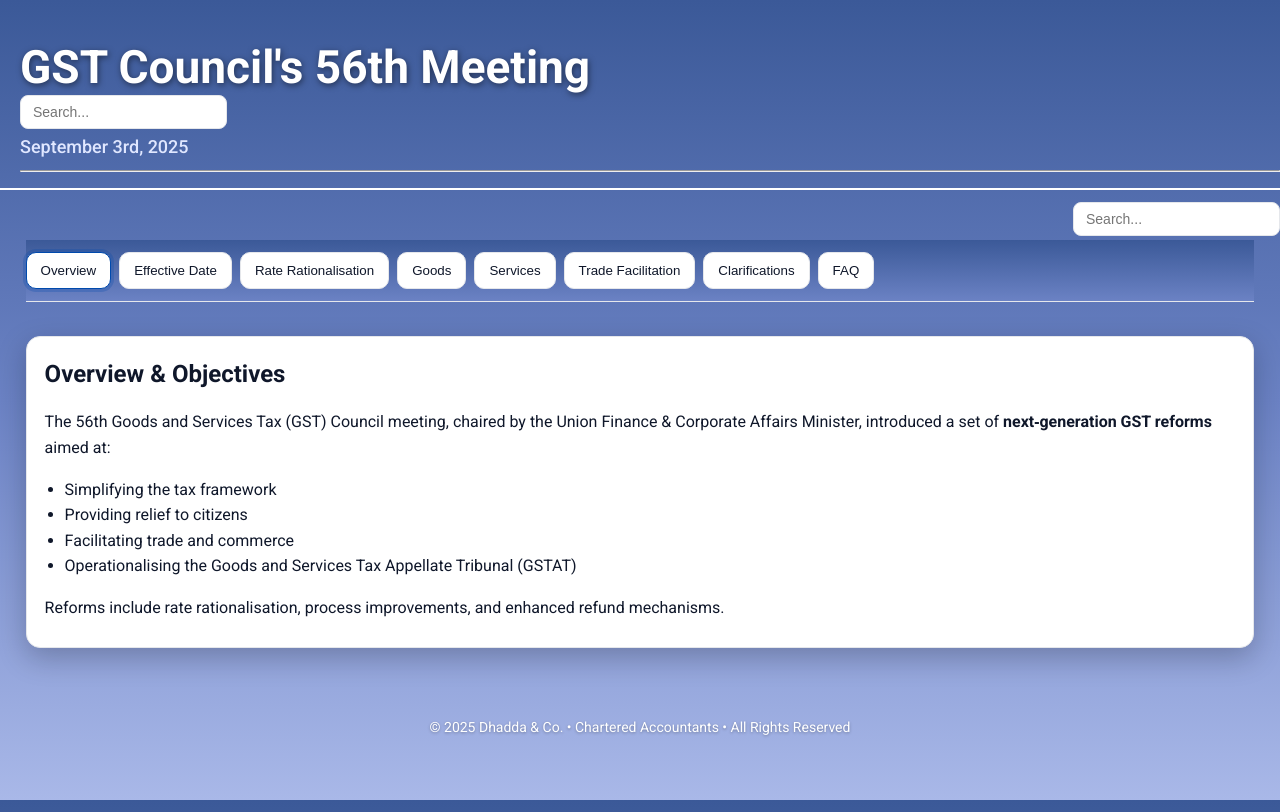
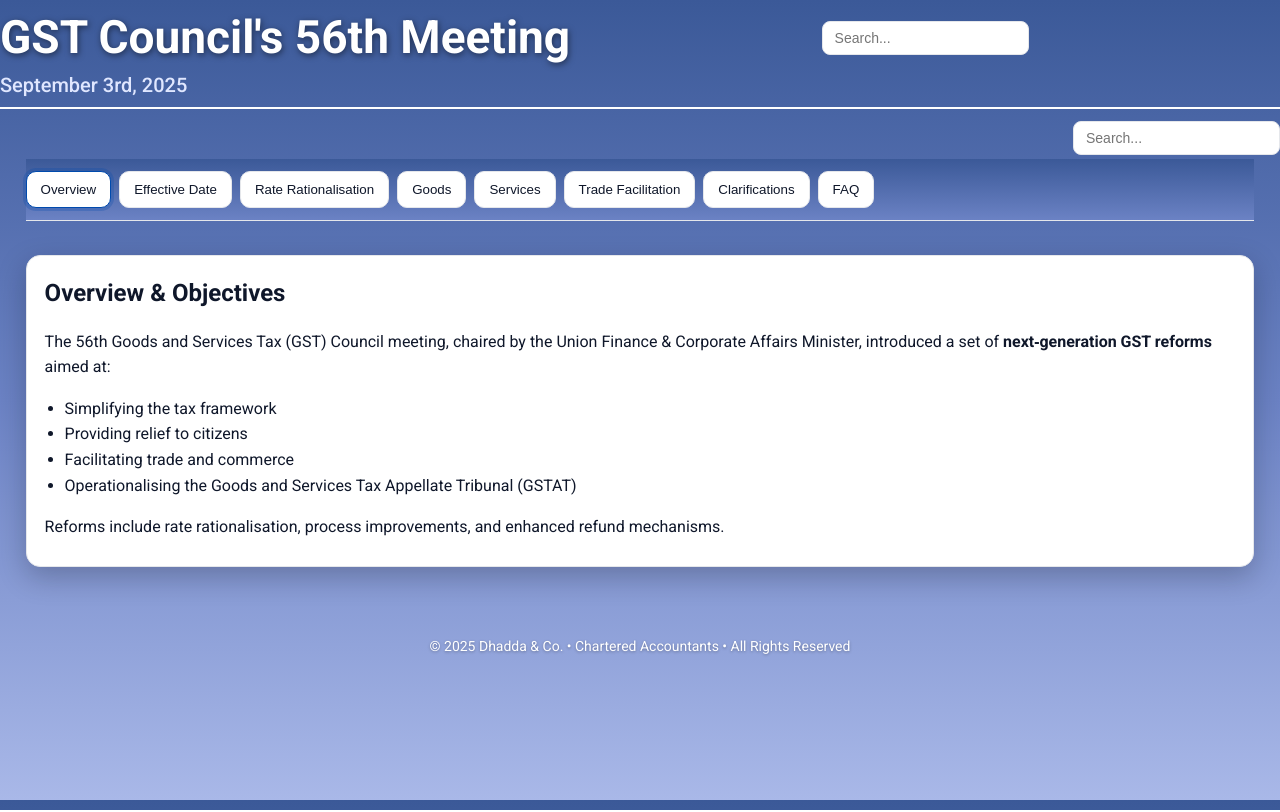
Before and after one commit to dhaddaandco/gst56-summary, a plain HTML site: page index.html in a window 1280 px wide. Drawn offline with Linux system fonts and the light colour scheme.

Commit message:
Update style.css

```diff
--- a/style.css
+++ b/style.css
@@ -32,11 +32,15 @@ header {
 
 
 .page-header {
-  text-align: left;           /* Align everything left */
-  margin: 12px 0 12px;
-  padding-left: 20px;         /* Small left padding for breathing space */
-  border-bottom: 2px solid #ffffff;
-  width: 100%;                /* Underline spans full width */
+  margin: 10px 0 12px; /* reduced space above heading */
+  padding: 0;
+}
+
+.header-top {
+  display: flex;
+  justify-content: space-between; /* heading left, search right */
+  align-items: center;
+  gap: 12px;
 }
 
 .main-title {
@@ -49,11 +53,31 @@ header {
 }
 
 .sub-date {
-  font-size: clamp(14px, 1.5vw, 18px);
+  font-size: clamp(16px, 1.8vw, 20px);
   font-weight: 500;
   color: #e0e7ff;
-  margin: 4px 0 8px;
-  text-align: left;           /* Align date under heading */
+  margin: 4px 0 0;
+  text-align: left; /* aligned with heading */
+}
+
+.title-underline {
+  border: none;
+  border-top: 2px solid #ffffff;
+  margin-top: 6px;
+}
+
+#searchBox {
+  padding: 8px 12px;
+  font-size: 14px;
+  border: 1px solid var(--border);
+  border-radius: 8px;
+  outline: none;
+  min-width: 200px;
+}
+
+#searchBox:focus {
+  border-color: var(--primary);
+  box-shadow: 0 0 0 2px var(--ring);
 }
 
 .tabs {
```
